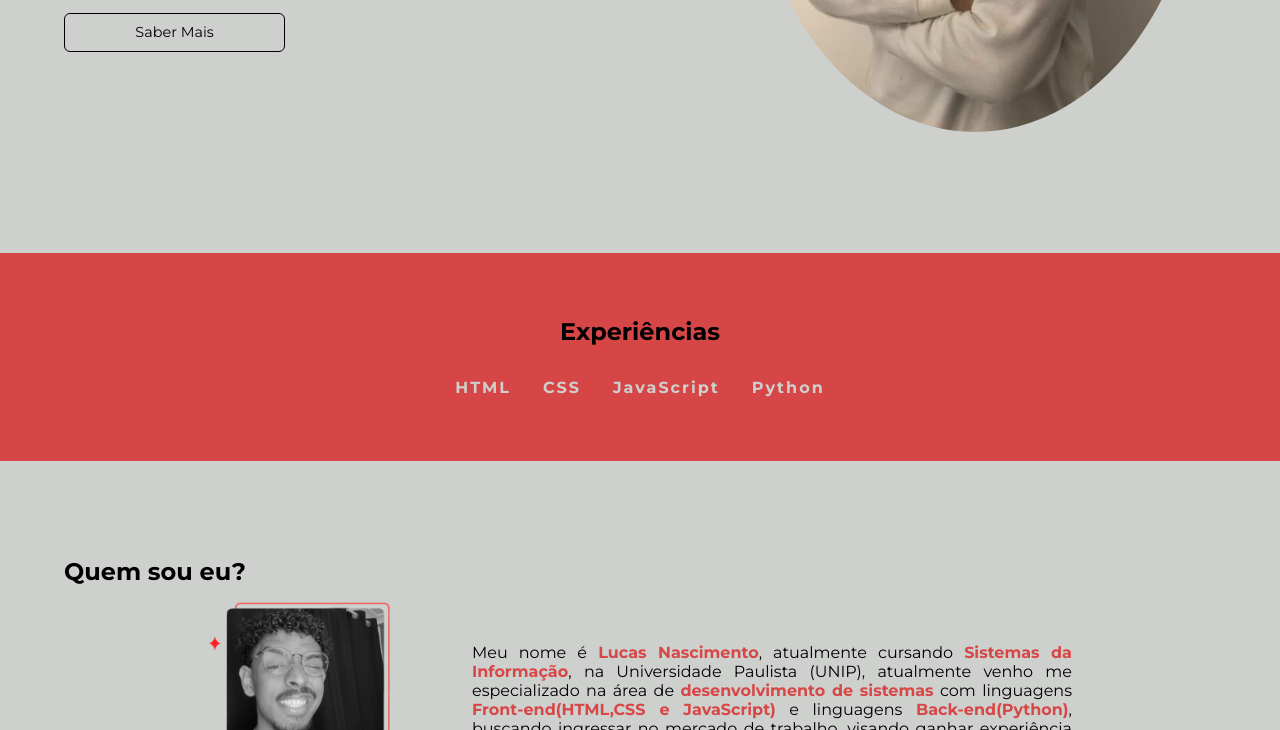
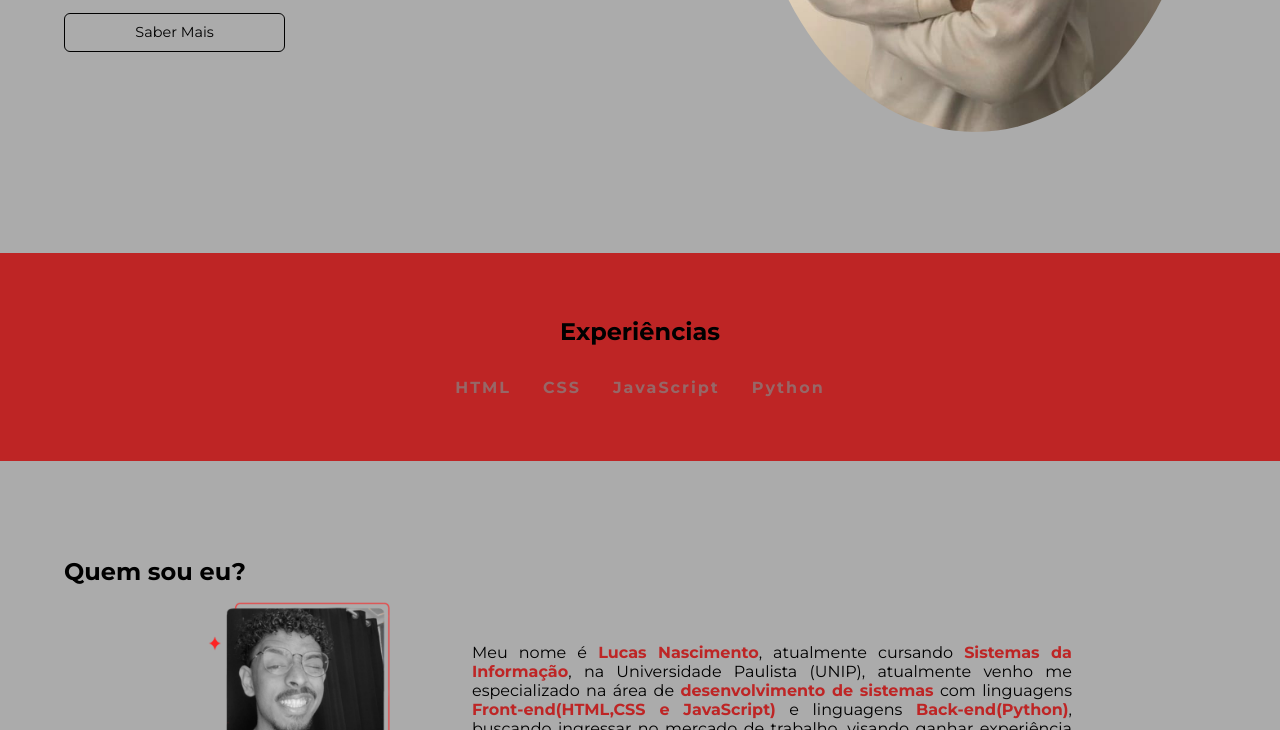
Before and after one commit to lucaasrodriguess/My-Profile, a plain HTML site: page index.html in a window 1280 px wide. Shown: the part 647-1377 px from the top of the page. Drawn offline with Linux system fonts and the light colour scheme; no server answers.

Commit message:
Terminando ultimos detalhes

```diff
--- a/css/style.css
+++ b/css/style.css
@@ -8,8 +8,8 @@
   /*Cores*/
   --cor-primaria: #00000098;
   --cor-secundaria: #e6e8e6;
-  --cor-terciaria: #db1010b6;
-  --cor-quartenaria: #ced0ce;
+  --cor-terciaria: #c20b0bd5;
+  --cor-quartenaria: #868686b0;
   --dark: #000000;
   --cor-hover: #272727;
   --white: #ffffff;
```
